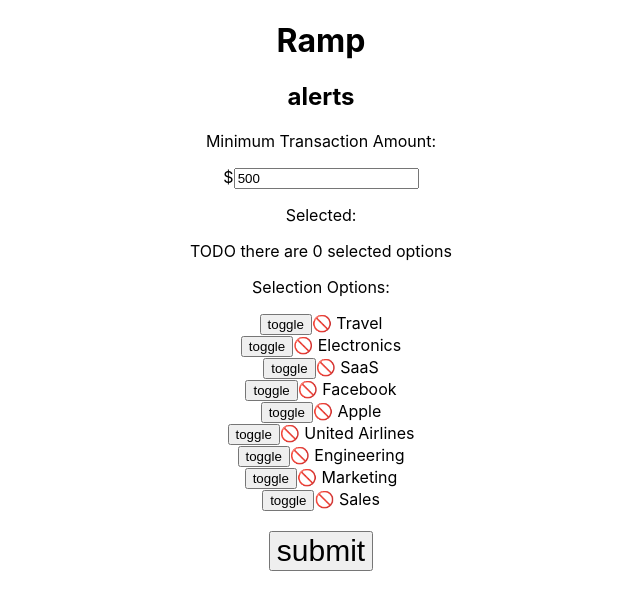
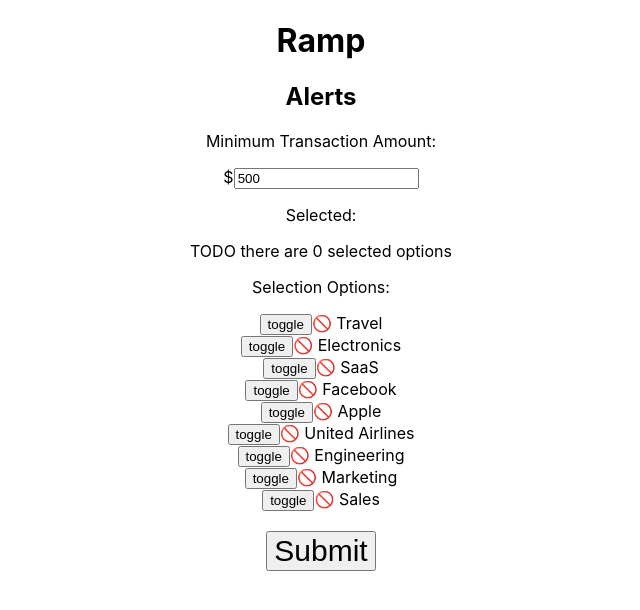
Before and after one commit to CamdenKo/int, a React (Create React App) app: page / in a window 1280 px wide. Shown: the top 610 px of the page, without its empty margins (319-959 px from the left). Built offline with nearby package versions, Linux system fonts and the light colour scheme.

Commit message:
daniel changes

```diff
--- a/src/App.tsx
+++ b/src/App.tsx
@@ -4,7 +4,7 @@
 import { OptionValue } from "./types";
 
 import { OptionsList, SelectedOptionsList } from "./components";
-import { submitData } from "./utils";
+import { submitData } from "./utils-DO-NOT-EDIT";
 import { useListSelectOptions } from "./components/OptionsList/hooks";
 
 function App() {
@@ -16,12 +16,13 @@
   return (
     <div className="App">
       <h1>Ramp</h1>
-      <h2>alerts</h2>
+      <h2>Alerts</h2>
       <div>
         <p>Minimum Transaction Amount:</p>
         $
         <input
           value={minimumTransactionAmount}
+          type="number"
           onChange={() => {
             // TODO
           }}
@@ -49,7 +50,7 @@
           });
         }}
       >
-        submit
+        Submit
       </button>
     </div>
   );
--- a/src/utils.ts
+++ b/src/utils-DO-NOT-EDIT.ts
@@ -1,4 +1,6 @@
 import { AlertRule, AlertRuleType, AlertsResource } from "./types";
+
+// DO NOT EDIT THIS FILE
 
 const ruleValid = (rule: AlertRule) => {
   if (!rule.type) return false;
@@ -27,3 +29,5 @@
   ${isAlertValid ? "VALID" : "INVALID"} rule submitted
   with values: ${JSON.stringify(alert)}`);
 };
+
+// DO NOT EDIT THIS FILE
```
Also changed, not shown: 2 other files (tests, documents, lock files or other folders).
